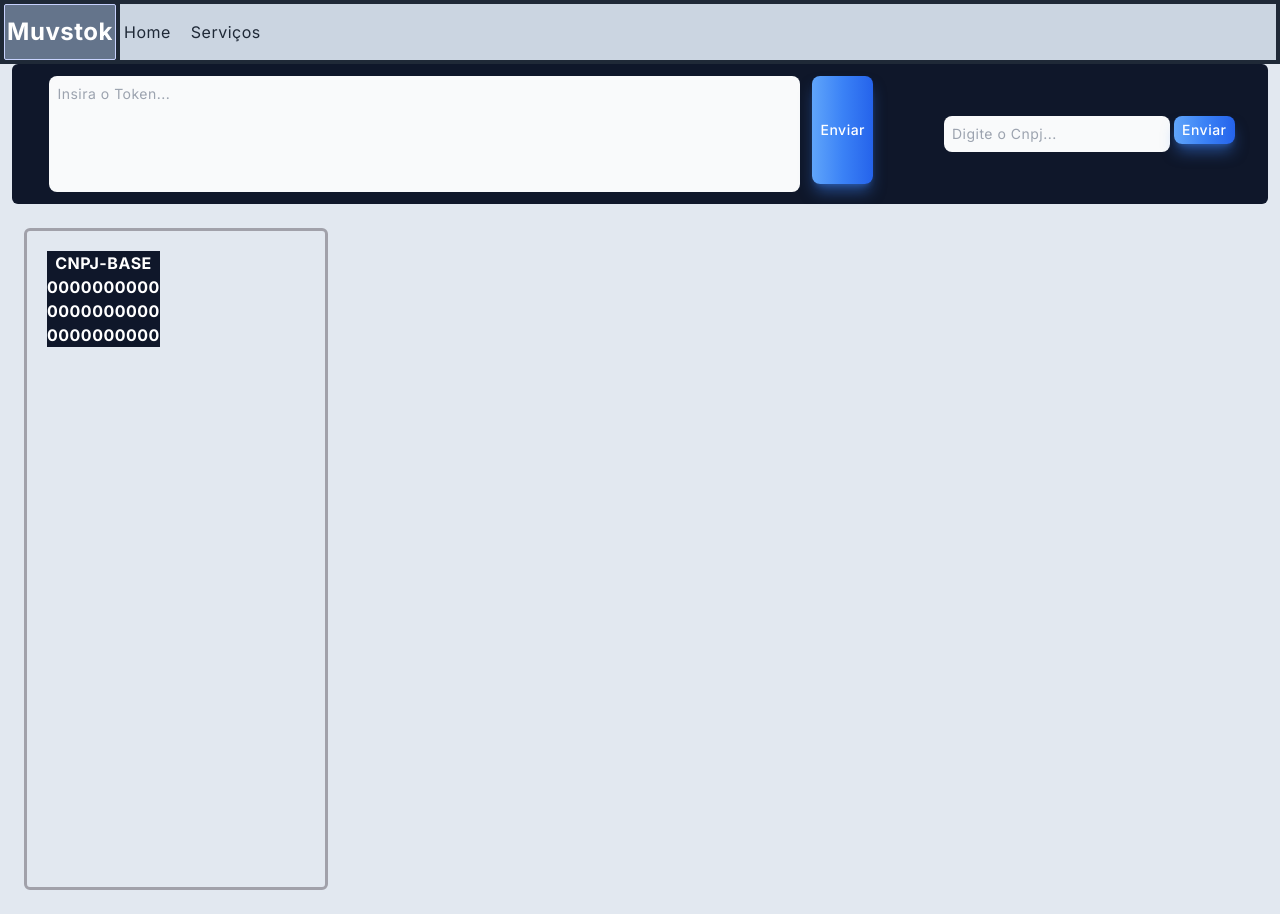
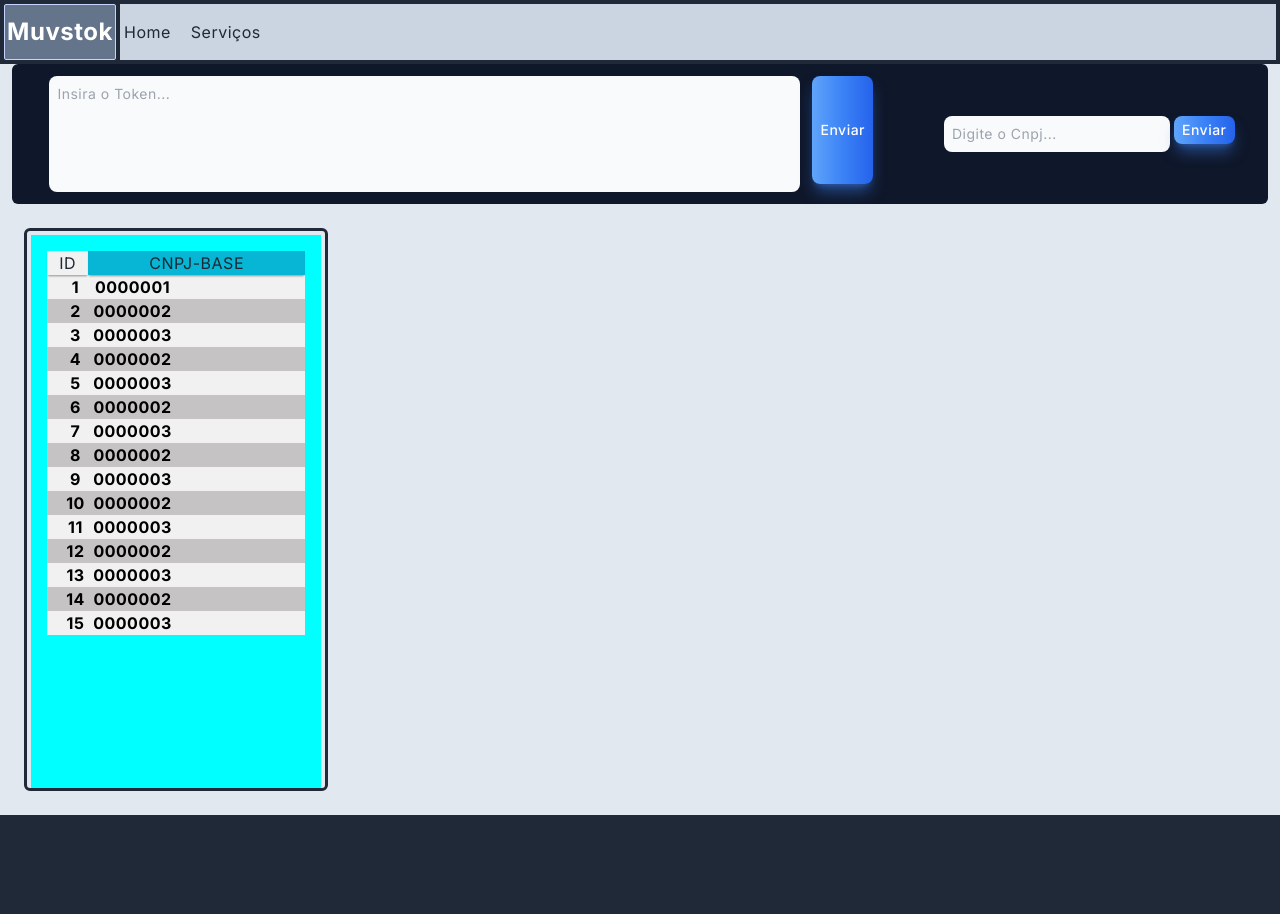
Before and after one commit to searomx/app-default-next, a Next.js app: page / in a window 1280 px wide. After the commit the page ends 815 px from the top, so only its background shows below. Built offline with nearby package versions, Linux system fonts and the light colour scheme.

Commit message:
Releases 311223-2106

```diff
--- a/app/globals.css
+++ b/app/globals.css
@@ -109,6 +109,7 @@ table {
   border-spacing: 0;
   border-collapse: collapse;
   padding: 1rem;
+  background-color: aqua;
 }
 
 thead,
@@ -121,11 +122,11 @@ td {
 thead th {
   position: sticky;
   top: 0;
-  /* box-shadow: 0 2px 2px -1px rgba(0, 0, 0, 0.4); */
+  box-shadow: 0 2px 2px -1px rgba(0, 0, 0, 0.4);
 }
 thead tr {
   /* fallback */
-  width: 97%;
+  width: 100%;
   /* minus scroll bar width */
   width: -webkit-calc(100% - 1rem);
   width: -moz-calc(100% - 1rem);
--- a/components/Conteudo.tsx
+++ b/components/Conteudo.tsx
@@ -8,10 +8,22 @@ interface ConteudoProps {
 const listaCnpj = [
   {
     id: "1",
-    cnpj: "00000000000001",
+    cnpj: "0000001",
   },
-  { id: "2", cnpj: "00000000000002" },
-  { id: "3", cnpj: "00000000000003" },
+  { id: "2", cnpj: "0000002" },
+  { id: "3", cnpj: "0000003" },
+  { id: "4", cnpj: "0000002" },
+  { id: "5", cnpj: "0000003" },
+  { id: "6", cnpj: "0000002" },
+  { id: "7", cnpj: "0000003" },
+  { id: "8", cnpj: "0000002" },
+  { id: "9", cnpj: "0000003" },
+  { id: "10", cnpj: "0000002" },
+  { id: "11", cnpj: "0000003" },
+  { id: "12", cnpj: "0000002" },
+  { id: "13", cnpj: "0000003" },
+  { id: "14", cnpj: "0000002" },
+  { id: "15", cnpj: "0000003" },
 ];
 
 export default function Conteudo(props) {
--- a/components/TableCnpjBase.tsx
+++ b/components/TableCnpjBase.tsx
@@ -8,19 +8,28 @@ export default function TableCnpjBase(props: IdadosCnpjProps) {
   console.log("Propriedades: ", props.cnpj);
 
   return (
-    <div className="border-solid border-zinc-400 rounded-md overflow-hidden p-1 w-1/2">
-      <table className="flex flex-col justify-center w-1/2">
-        <thead className="min-w-full">
-          <tr className="min-w-full">
-            <th className="min-w-full bg-slate-900 text-white font-bold justify-center">
+    <div
+      className={` justify-between
+    border-solid max-h-[calc(100vh_-_14.8rem)]
+    rounded-md
+    overflow-hidden p-1 w-1/2`}
+    >
+      <table className="flex flex-col scroll-auto">
+        <thead>
+          <tr className="flex min-w-full justify-center">
+            <th>ID</th>
+            <th className="flex w-full justify-center bg-cyan-500">
               CNPJ-BASE
             </th>
           </tr>
         </thead>
         <tbody>
           {props.cnpj.map((cnpj) => (
-            <tr key={cnpj.id} className="min-w-full">
-              <td className="min-w-full bg-slate-900 text-white font-bold justify-center">
+            <tr key={cnpj.id} className="flex min-w-full">
+              <td className="flex text-black font-bold justify-center mx-1">
+                {cnpj.id}
+              </td>
+              <td className="flex text-black font-bold justify-center mx-1">
                 {cnpj.cnpj}
               </td>
             </tr>
```
